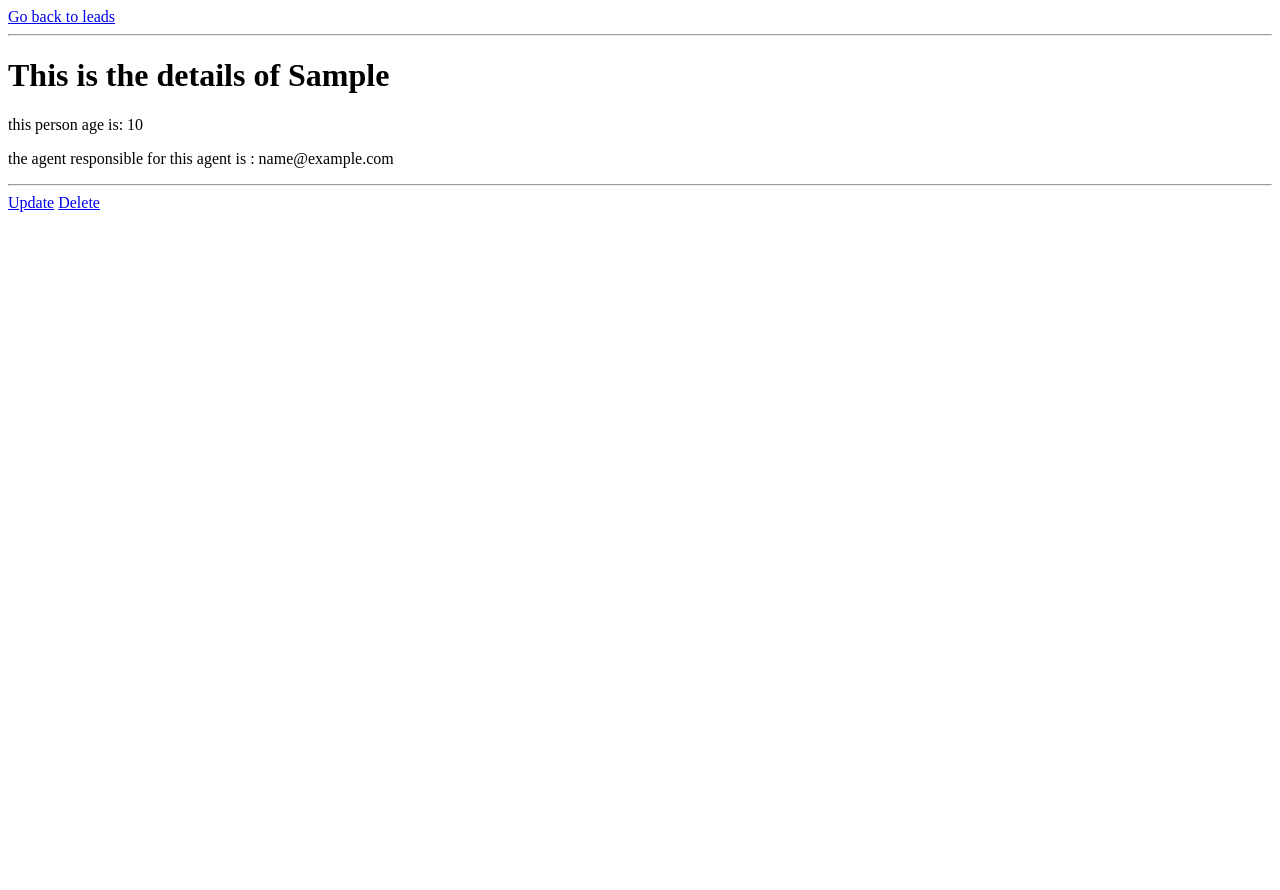
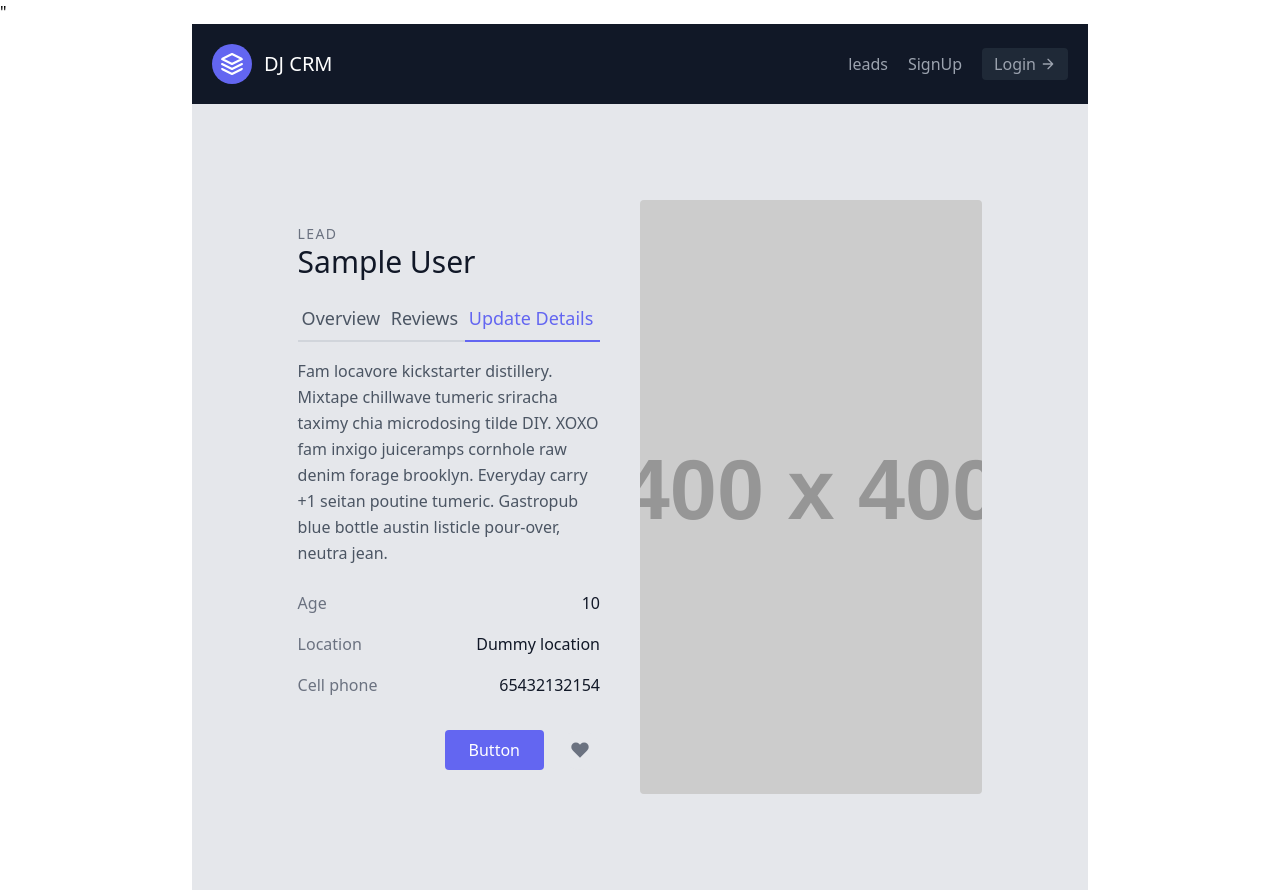
Before and after one commit to RAAMSRI2020/CRM, a Django app: page /leads/1 in a window 1280 px wide. Before the commit the page ends 212 px from the top, so only its background shows below. Run offline with Django 3.2, Linux system fonts and the light colour scheme; tables that the repository leaves empty hold one stand-in row (values such as "Sample post"); grey boxes labelled with a size stand in for pictures from a placeholder-image service; some libraries are stand-ins or nearby versions.

Commit message:
Updated with tailwind css

```diff
--- a/djcrm/urls.py
+++ b/djcrm/urls.py
@@ -1,8 +1,9 @@
 from django.contrib import admin
 from django.urls import path,include
-
+from leads.views import landing_page
 
 urlpatterns = [
     path('admin/', admin.site.urls),
-    path('leads/',include('leads.urls',namespace='leads'))
+    path('leads/',include('leads.urls',namespace='leads')),
+    path('',landing_page,name='landing-page')
 ]
--- a/leads/templates/leads/lead_detail.html
+++ b/leads/templates/leads/lead_detail.html
@@ -1,9 +1,48 @@
 {% extends 'base.html' %} {% block content%}
-<a href="{% url 'leads:lead-list' %}">Go back to leads</a>
-<hr>
-<h1>This is the details of {{lead.first_name}}</h1>
-<p>this person age is: {{lead.age}}</p>
-<p>the agent responsible for this agent is : {{lead.agent}}</p>
-<hr>
-<a href="{% url 'leads:lead-update' lead.pk %} ">Update</a>
-<a href="{% url 'leads:lead-delete' lead.pk %} ">Delete</a> {% endblock content %}
+
+<section class="text-gray-600 body-font overflow-hidden">
+    <div class="container px-5 py-24 mx-auto">
+        <div class="lg:w-4/5 mx-auto flex flex-wrap">
+            <div class="lg:w-1/2 w-full lg:pr-10 lg:py-6 mb-6 lg:mb-0">
+                <h2 class="text-sm title-font text-gray-500 tracking-widest">LEAD</h2>
+                <h1 class="text-gray-900 text-3xl title-font font-medium mb-4">{{lead.first_name}} {{lead.last_name}}</h1>
+                <div class="flex mb-4">
+                    <a href="{% url 'leads:lead-detail' lead.pk %}" class="flex-grow border-b-2 border-gray-300 py-2 text-lg px-1">
+                        Overview
+                    </a>
+                    <a class="flex-grow border-b-2 border-gray-300 py-2 text-lg px-1">
+                        Reviews
+                    </a>
+                    <a href="{% url 'leads:lead-update' lead.pk %} " class="flex-grow text-indigo-500 border-b-2 border-indigo-500 py-2 text-lg px-1">
+                        Update Details
+                    </a>
+                </div>
+                <p class="leading-relaxed mb-4">Fam locavore kickstarter distillery. Mixtape chillwave tumeric sriracha taximy chia microdosing tilde DIY. XOXO fam inxigo juiceramps cornhole raw denim forage brooklyn. Everyday carry +1 seitan poutine tumeric. Gastropub blue bottle austin
+                    listicle pour-over, neutra jean.</p>
+                <div class="flex border-t border-gray-200 py-2">
+                    <span class="text-gray-500">Age</span>
+                    <span class="ml-auto text-gray-900">{{lead.age}}</span>
+                </div>
+                <div class="flex border-t border-gray-200 py-2">
+                    <span class="text-gray-500">Location</span>
+                    <span class="ml-auto text-gray-900">Dummy location</span>
+                </div>
+                <div class="flex border-t border-b mb-6 border-gray-200 py-2">
+                    <span class="text-gray-500">Cell phone</span>
+                    <span class="ml-auto text-gray-900">65432132154</span>
+                </div>
+                <div class="flex">
+                    <button class="flex ml-auto text-white bg-indigo-500 border-0 py-2 px-6 focus:outline-none hover:bg-indigo-600 rounded">Button</button>
+                    <button class="rounded-full w-10 h-10 bg-gray-200 p-0 border-0 inline-flex items-center justify-center text-gray-500 ml-4">
+            <svg fill="currentColor" stroke-linecap="round" stroke-linejoin="round" stroke-width="2" class="w-5 h-5" viewBox="0 0 24 24">
+                <path d="M20.84 4.61a5.5 5.5 0 00-7.78 0L12 5.67l-1.06-1.06a5.5 5.5 0 00-7.78 7.78l1.06 1.06L12 21.23l7.78-7.78 1.06-1.06a5.5 5.5 0 000-7.78z"></path>
+            </svg>
+            </button>
+                </div>
+            </div>
+            <img alt="ecommerce" class="lg:w-1/2 w-full lg:h-auto h-64 object-cover object-center rounded" src="https://dummyimage.com/400x400">
+        </div>
+    </div>
+</section>
+
+{% endblock content %}
--- a/leads/views.py
+++ b/leads/views.py
@@ -2,6 +2,9 @@ from django.shortcuts import render,redirect
 from django.http import HttpResponse
 from .models import Lead,Agent
 from .forms import LeadForm,LeadModelForm
+
+def landing_page(request):
+    return render(request,"landing.html")
 
 def lead_list(request):
     leads=Lead.objects.all()
--- a/templates/base.html
+++ b/templates/base.html
@@ -5,21 +5,16 @@
     <meta charset="UTF-8">
     <meta name="viewport" content="width=device-width, initial-scale=1.0">
     <title>DJCRM</title>
+    "
+    <link href=" https://unpkg.com/tailwindcss@^1.0/dist/tailwind.min.css " rel="stylesheet ">
 </head>
-<style>
-    .lead {
-        padding-left: 10px;
-        padding-right: 10px;
-        padding-top: 6px;
-        padding-bottom: 6px;
-        margin-top: 10px;
-        background-color: #f6f6f6;
-        width: 100%;
-    }
-</style>
+
 
 <body>
-    {% block content%} {% endblock content %} {% include 'scripts.html' %}
+    <div class="max-w-4xl mx-auto bg-gray-200">
+        {% include 'navbar.html' %}{% block content%} {% endblock content %}
+    </div>
+    {% include 'scripts.html' %}
 </body>
 
 </html>
--- /dev/null
+++ b/templates/navbar.html
@@ -0,0 +1,19 @@
+<header class="text-gray-400 bg-gray-900 body-font">
+    <div class="container mx-auto flex flex-wrap p-5 flex-col md:flex-row items-center">
+        <a class="flex title-font font-medium items-center text-white mb-4 md:mb-0">
+            <svg xmlns="http://www.w3.org/2000/svg" fill="none" stroke="currentColor" stroke-linecap="round" stroke-linejoin="round" stroke-width="2" class="w-10 h-10 text-white p-2 bg-indigo-500 rounded-full" viewBox="0 0 24 24">
+            <path d="M12 2L2 7l10 5 10-5-10-5zM2 17l10 5 10-5M2 12l10 5 10-5"></path>
+        </svg>
+            <span class="ml-3 text-xl">DJ CRM</span>
+        </a>
+        <nav class="md:ml-auto flex flex-wrap items-center text-base justify-center">
+            <a class="mr-5 hover:text-white " href="{% url 'leads:lead-list' %}">leads</a>
+            <a class="mr-5 hover:text-white ">SignUp</a>
+        </nav>
+        <a href="# " class="inline-flex items-center bg-gray-800 border-0 py-1 px-3 focus:outline-none hover:bg-gray-700 rounded text-base mt-4 md:mt-0 ">Login
+            <svg fill="none " stroke="currentColor " stroke-linecap="round " stroke-linejoin="round " stroke-width="2 " class="w-4 h-4 ml-1 " viewBox="0 0 24 24 ">
+            <path d="M5 12h14M12 5l7 7-7 7 "></path>
+            </svg>
+        </a>
+    </div>
+</header>
```
Also changed, not shown: leads/templates/leads/lead_list.html (+38 -9 lines), leads/templates/leads/lead_update.html (+29 -7 lines), templates/landing.html (added, +14 -0 lines).
